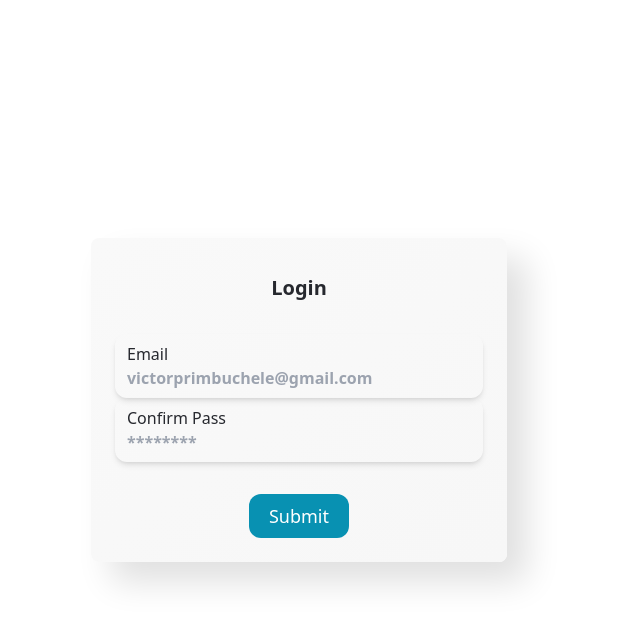
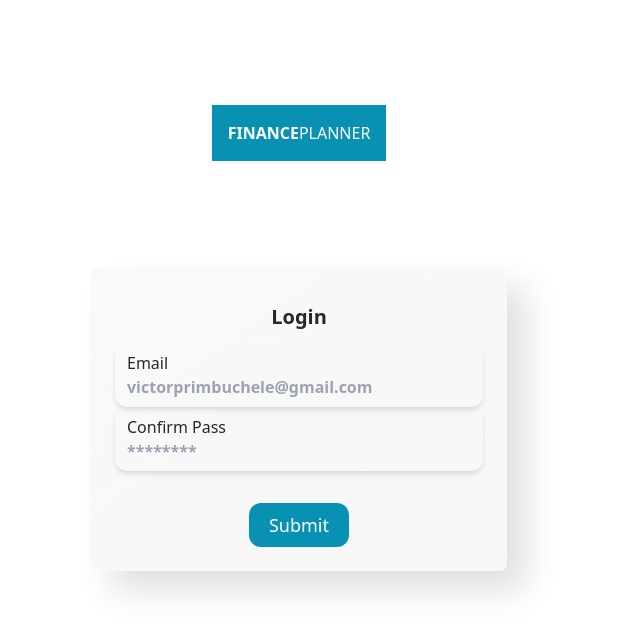
Before and after one commit to victorprimbuchele/finance-planner, a React (Vite) app: page / in a window 1280 px wide. Shown: the top 634 px of the page, without its empty margins (341-981 px from the left). Built offline with nearby package versions, Linux system fonts and the light colour scheme.

Commit message:
feat: criada logomarca temporária

```diff
--- a/src/presentation/pages/Login/Login.tsx
+++ b/src/presentation/pages/Login/Login.tsx
@@ -30,18 +30,22 @@ export const Login: React.FC = () => {
   });
 
   return (
-    <div className="grid place-content-center justify-center content-center h-full">
-      <NeumorphicBox size="md" className="rounded-lg p-6">
-        <div className="grid grid-cols-1 text-center content-center py-3 mb-5 items-center text-xl font-semibold">
+    <div className="grid grid-rows-3 place-content-center justify-center content-center h-full">
+      <div className="grid grid-cols-1 text-center content-center items-center w-full justify-items-center">
+        <div className=" bg-cyan-600 text-white w-fit p-4 flex">
+          <h1 className="font-bold">FINANCE</h1>
+          <h1>PLANNER</h1>
+        </div>
+      </div>
+      <NeumorphicBox size="md" className="rounded-lg p-6 h-max">
+        <div className="grid grid-cols-1 text-center content-center py-3 items-center text-xl font-semibold">
           <h1>Login</h1>
         </div>
-        <div>
-          <Form
-            input={LoginFormData}
-            onSubmit={handleSubmit}
-            schema={schema}
-          ></Form>
-        </div>
+        <Form
+          input={LoginFormData}
+          onSubmit={handleSubmit}
+          schema={schema}
+        ></Form>
       </NeumorphicBox>
     </div>
   );
```
